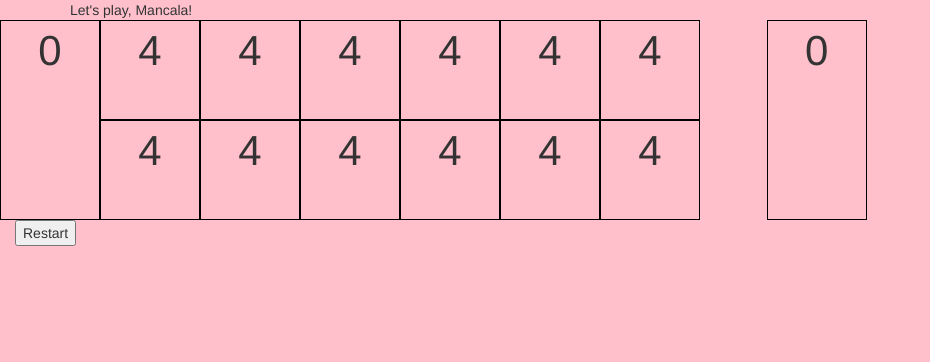
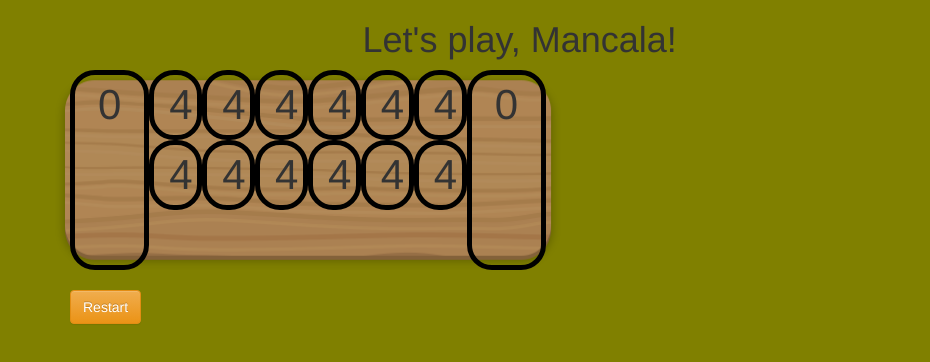
Before and after one commit to MNashSparta/sparta-global-game, a plain HTML site: page index.html in a window 1280 px wide. Shown: the whole page, without its empty margins (0-930 px from the left). Drawn offline with nearby package versions, Linux system fonts and the light colour scheme.

Commit message:
working style

```diff
--- a/css/index.css
+++ b/css/index.css
@@ -1,32 +1,42 @@
 body {
-  background-color: pink;
+  background-color: olive;
   margin: 0 auto;
-  border-radius:10px;
+  border-radius: 10px;
   font-family: 'Helvetica';
   position: relative;
 }
 
-.player {
-  border: 1px solid black;
-  width: 100px;
-  height: 100px;
+ .player {
+  border: 5px solid black;
+  border-radius: 25px;
   text-align: center;
   font-size: 3em;
+
 }
 
 
 .game-board {
-  width: 1000px;
+  width: 506px;
   height: 200px;
   position: absolute;
   display: table;
+
 }
 
 .hollow {
- position:
 }
 
 .goal {
-  height: 200px;
+ height: 100%;
+}
 
+.background-row {
+  height: 100%;
+
+  background-image: url('../img/board.png');
+  background-position: center;
+
+  background-size: 100% 100%;
+
+  background-repeat: no-repeat;
 }
--- a/index.html
+++ b/index.html
@@ -7,25 +7,29 @@
     <script src="https://ajax.googleapis.com/ajax/libs/jquery/3.3.1/jquery.min.js"></script>
     <link rel="stylesheet" href="https://maxcdn.bootstrapcdn.com/bootstrap/3.3.7/css/bootstrap.min.css" integrity="sha384-BVYiiSIFeK1dGmJRAkycuHAHRg32OmUcww7on3RYdg4Va+PmSTsz/K68vbdEjh4u" crossorigin="anonymous">
     <link rel="stylesheet" href="https://maxcdn.bootstrapcdn.com/bootstrap/3.3.7/css/bootstrap-theme.min.css" integrity="sha384-rHyoN1iRsVXV4nD0JutlnGaslCJuC7uwjduW9SVrLvRYooPp2bWYgmgJQIXwl/Sp" crossorigin="anonymous">
-    <link rel="stylesheet" href="css/index.css" />
+    <link rel="stylesheet" href="css/index.css"/>
+    <script src="https://ajax.googleapis.com/ajax/libs/jquery/3.3.1/jquery.min.js"></script>
   </head>
   <body>
+    <!-- Title Row -->
     <div class="container">
       <div class="row">
-        <div class="col-sm-6" id="score">
-          Let's play, Mancala!
+        <div class="col-sm-6 col-sm-offset-3" id="score">
+          <h1>Let's play, Mancala!</h1>
         </div>
       </div>
     </div>
 
-    <div class="container game-board">
-  <!-- Content here -->
-      <div class="row">
+    <!-- Game Board -->
+    <div class="container test">
+      <div class="row game-board">
+        <div class="col-sm-12 background-row">
           <div class="col-sm-2 player player2 goal" id="13">
           </div>
 
           <div class="col-sm-8">
             <div class="row">
+
               <div class="col-sm-2 player player2 hollow" id="12">
               </div>
 
@@ -63,21 +67,21 @@
               </div>
             </div>
           </div>
-
-        <div class="col-sm-2 player player1 goal" id="6">
-        </div>
-      </div>
-      <div class="row">
-        <div class="col-sm-6">
-          <button onclick="Reset()">Restart</button>
+          <div class="col-sm-2 player player1 goal" id="6"></div>
         </div>
       </div>
     </div>
 
+    <!-- Other Functions -->
+    <div class="container"></br></br></br></br></br></br></br></br></br></br></br>
+      <div class="row">
+        <div class="col-sm-6">
+          <button onclick="Reset()"class="btn btn-warning">Restart</button>
+        </div>
+      </div>
+    </div>
 
     <script src="https://maxcdn.bootstrapcdn.com/bootstrap/3.3.7/js/bootstrap.min.js" integrity="sha384-Tc5IQib027qvyjSMfHjOMaLkfuWVxZxUPnCJA7l2mCWNIpG9mGCD8wGNIcPD7Txa" crossorigin="anonymous"></script>
-
-
     <script src="js/index.js"></script>
   </body>
 </html>
```
Also changed, not shown: img/board.png (added), 1 other file. Lines whose indentation alone changed are shown as unchanged.
